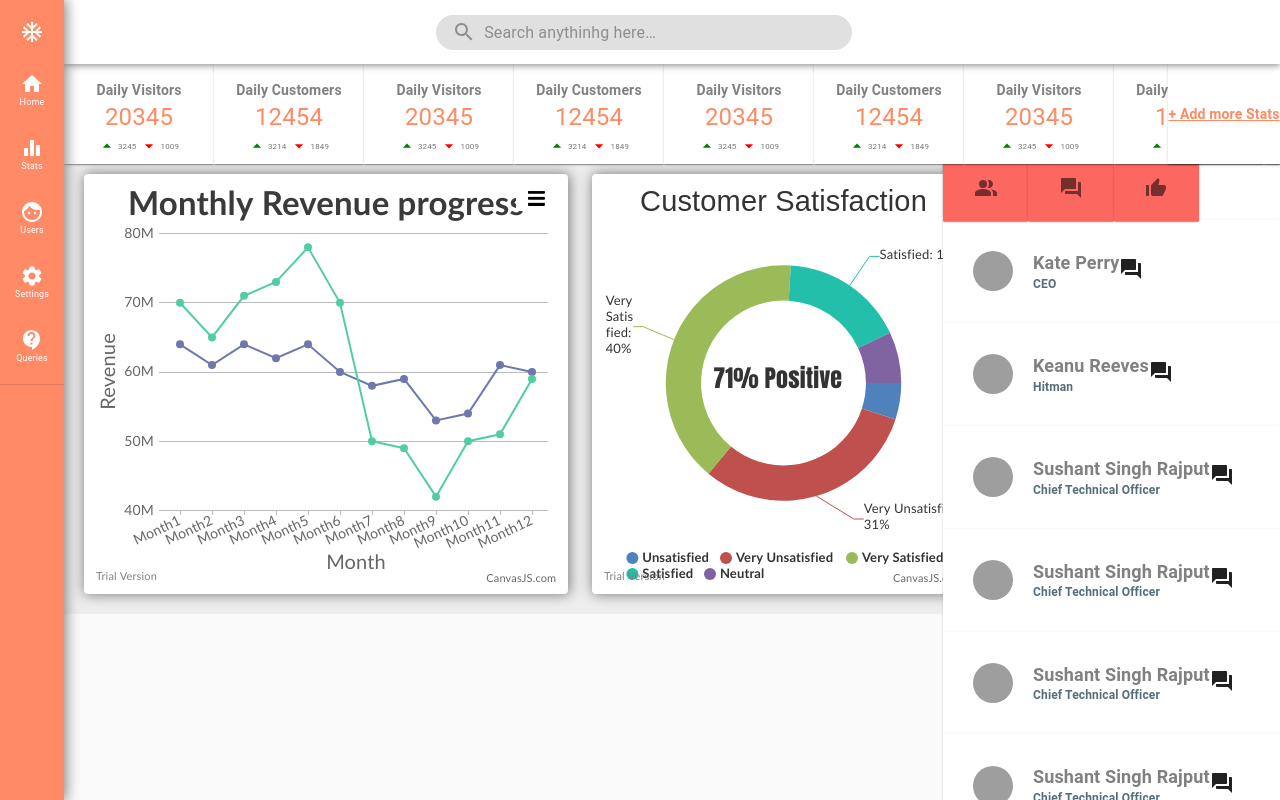
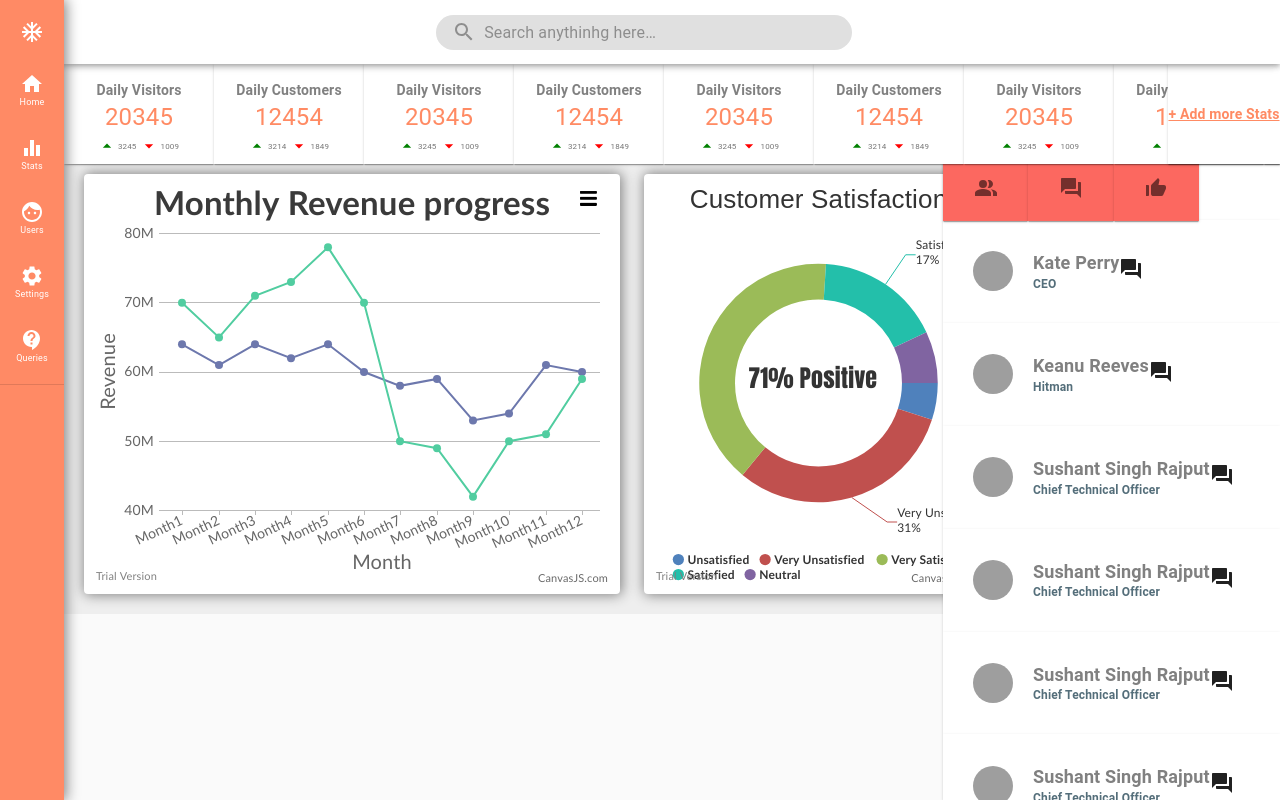
Before and after one commit to ani10/reactDashboard, a React (Create React App) app: page / in a window 1280 px wide. Built offline with nearby package versions, Linux system fonts and the light colour scheme; grey boxes are pictures that could not be loaded.

Commit message:
widths adjusted

```diff
--- a/src/App.tsx
+++ b/src/App.tsx
@@ -17,7 +17,7 @@ createStyles(
         margin: "64px 0 0 64px"
       },
       mainGrid: {
-        padding: "110px 0 20px 20px"
+        padding: "110px 100px 20px 20px"
       }
     }
   )
@@ -32,7 +32,7 @@ function App() {
         <NavBar />
         <QuickStatusBar />
         <Grid className={classes.mainGrid} container spacing={3}>
-          <Grid item lg={5} sm={12}>
+          <Grid item lg={6} sm={12}>
             <LineChart></LineChart>
           </Grid>
           <Grid item lg={4} sm={6}>
@@ -40,7 +40,7 @@ function App() {
           </Grid>
 
         </Grid>
-        <Grid item lg={4} sm={6}>
+        <Grid item lg={2} sm={6}>
             <ChatPanel></ChatPanel>
         </Grid>
       </Grid>
```
